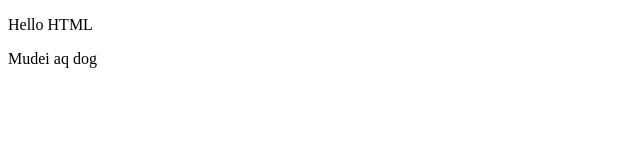
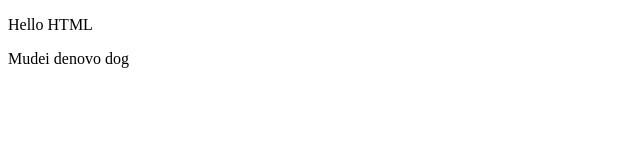
Before and after one commit to Nicolas-Augusto-Almeida/BootCamp-DevJR, a plain HTML site: page index.html in a window 1280 px wide. Shown: the full height of the page, 0-640 px from the left. Drawn offline with Linux system fonts and the light colour scheme.

Commit message:
terceiro commit

```diff
--- a/index.html
+++ b/index.html
@@ -7,6 +7,6 @@
 </head>
 <body>
     <p> Hello HTML</p>
-    <p>Mudei aq dog</p>
+    <p>Mudei denovo dog</p>
 </body>
 </html>
```
